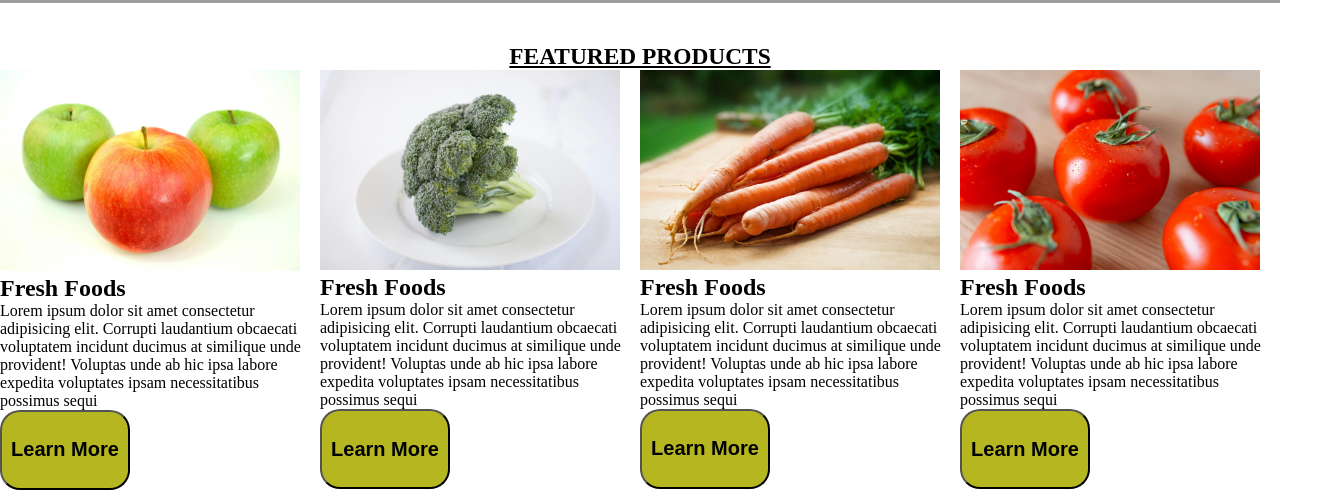
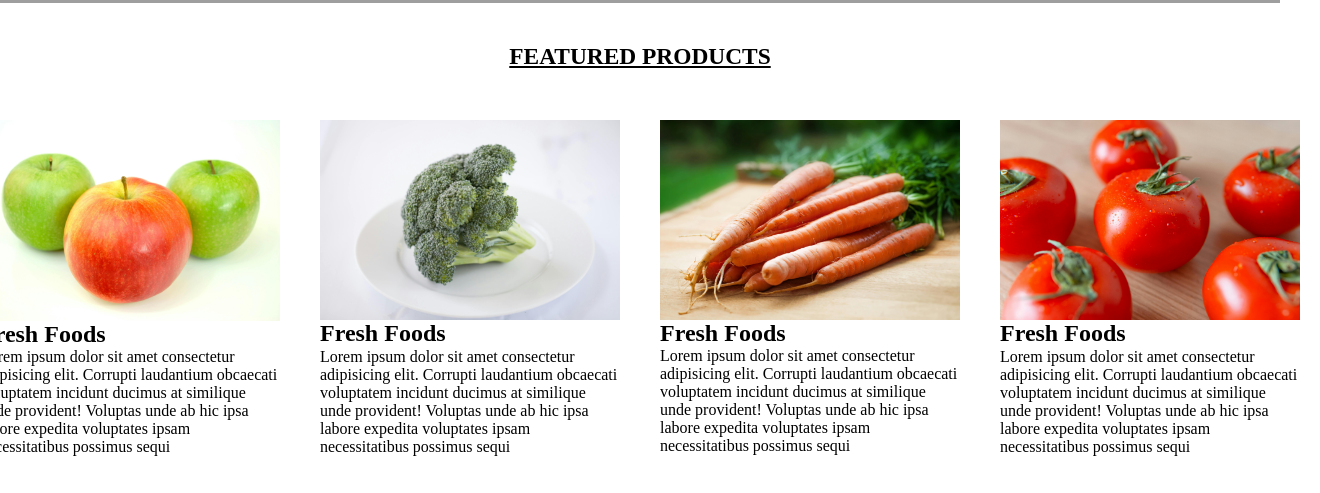
Before and after one commit to CodeSphereMest/MarketAgroProduct-App, a React (Vite) app: page / in a window 1280 px wide. Shown: the part 797-1290 px from the top of the page, 1320 px wide, since content can reach past the window. Built offline with nearby package versions, Linux system fonts and the light colour scheme; grey boxes are pictures that could not be loaded.

Commit message:
27/02/2024 update

```diff
--- a/src/components/hero/hero.module.css
+++ b/src/components/hero/hero.module.css
@@ -4,8 +4,8 @@
     background-image: url(../../assets/images/hero.jpg);
     background-position: center;
     background-size: cover;
+}
 
-}
 
 .content {
     display: flex;
@@ -29,6 +29,7 @@
     margin-bottom: 40px;
 }
 
+
 button {
     width: 130px;
     height: 10vh;
@@ -38,6 +39,7 @@ button {
     background-color: rgb(182, 182, 32);
 }
 
+
 .feature {
     display: flex;
     justify-content: center;
--- a/src/components/products/Productprops.jsx
+++ b/src/components/products/Productprops.jsx
@@ -8,7 +8,7 @@ function Productprops(props) {
         <img src={props.image} alt="" className={styles.img} />
         <h2>{props.heading}</h2>
         <p>{props.paragraph}</p>
-        <button>Learn More</button>
+        {/* <button>Learn More</button> */}
 
     </div>
   )
--- a/src/components/products/Productprops.module.css
+++ b/src/components/products/Productprops.module.css
@@ -1,9 +1,18 @@
 .card{
-    width: 325px;
+    width: 300px;
+    display: grid;
+    justify-content: space-between;
+
+
+    padding: 20px;
+    margin-bottom: 20px;
+
 }
 .img{
     width: 300px;
 }
 .container{
     display: flex;
+    justify-content: center;
+    margin-top: 30px;
 }
```
